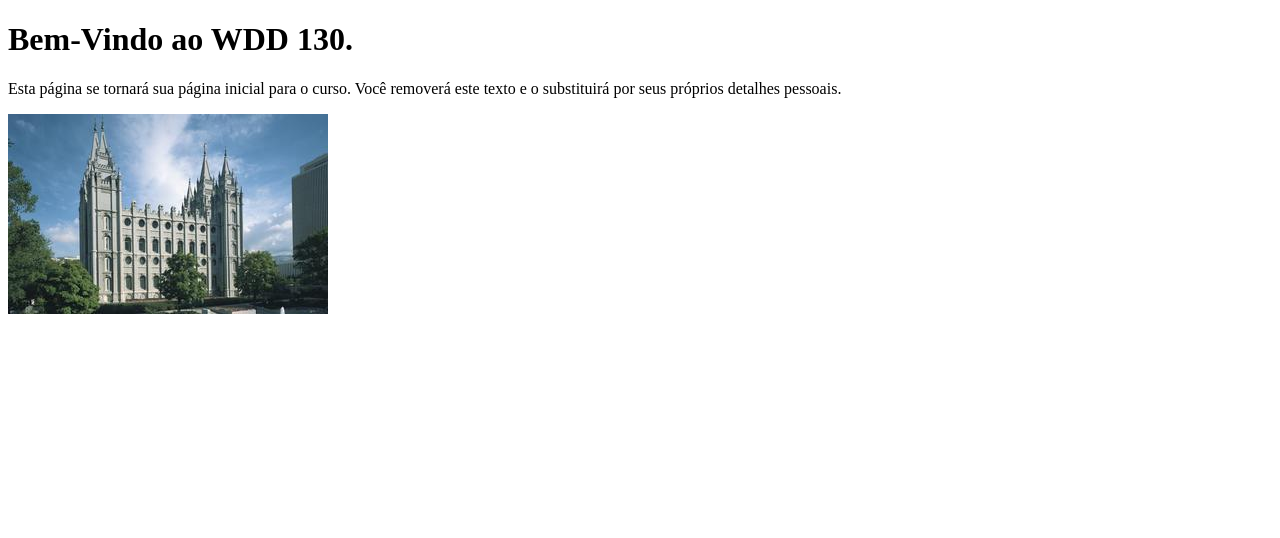
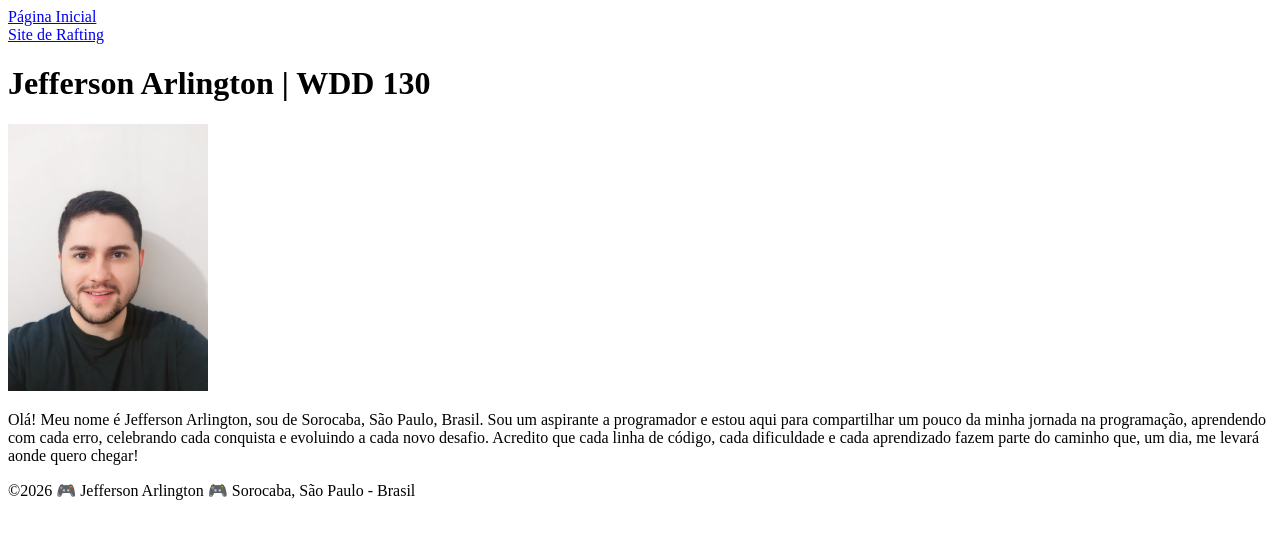
Before and after one commit to Arlingthon/wdd130, a plain HTML site: page index.html in a window 1280 px wide. Drawn offline with Linux system fonts and the light colour scheme.

Commit message:
atividade-semana1

```diff
--- a/index.html
+++ b/index.html
@@ -1,14 +1,38 @@
 <!DOCTYPE html>
 <html lang="pt-br">
+
 <head>
     <meta charset="UTF-8">
     <meta name="viewport" content="width=device-width, initial-scale=1.0">
-    <title>WDD 130 | Página Inicial</title>
+    <title>Jefferson Arlington | WDD 130</title>
 </head>
+
 <body>
-    <h1>Bem-Vindo ao WDD 130.</h1>
-    <p>Esta página se tornará sua página inicial para o curso. Você removerá este texto e o substituirá por seus próprios detalhes pessoais.</p>
+    <header>
+        <nav><a href="#">Página Inicial</a></nav>
+        <nav><a href="wwr/">Site de Rafting</a></nav>
+    </header>
+    <main>
+        <h1>Jefferson Arlington | WDD 130</h1>
+        <img src="imagens/Perfil.jpeg" alt="Jefferson Arlington" width="200">
+        <p>
+            Olá! Meu nome é Jefferson Arlington, sou de Sorocaba, São Paulo, Brasil.
 
-    <img src="imagens/templo-lago-salgado.jpg" alt="O Templo de Lago Salgado.">
+            Sou um aspirante a programador e estou aqui para compartilhar um pouco da minha jornada
+            na
+            programação, aprendendo com cada erro, celebrando cada conquista e evoluindo a cada novo
+            desafio.
+
+            Acredito que cada linha de código, cada dificuldade e cada aprendizado fazem parte do
+            caminho que,
+            um dia, me levará aonde quero chegar!
+        </p>
+    </main>
+    <footer>
+        <p>
+            &copy;2026 🎮 Jefferson Arlington 🎮 Sorocaba, São Paulo - Brasil
+        </p>
+    </footer>
 </body>
+
 </html>
```
Also changed, not shown: semana01/cidade-favorita.html (+1 -1 lines), imagens/Perfil.jpeg (added), imagens/Perfil.test1.png (added).
